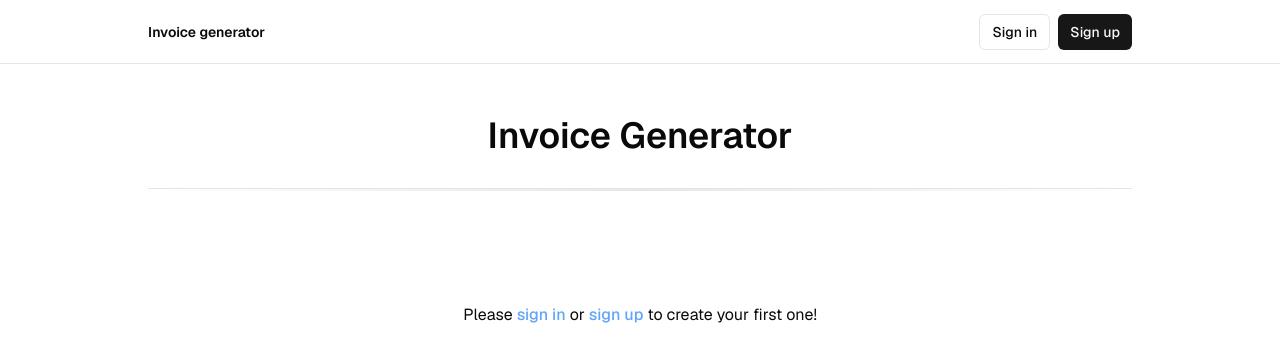
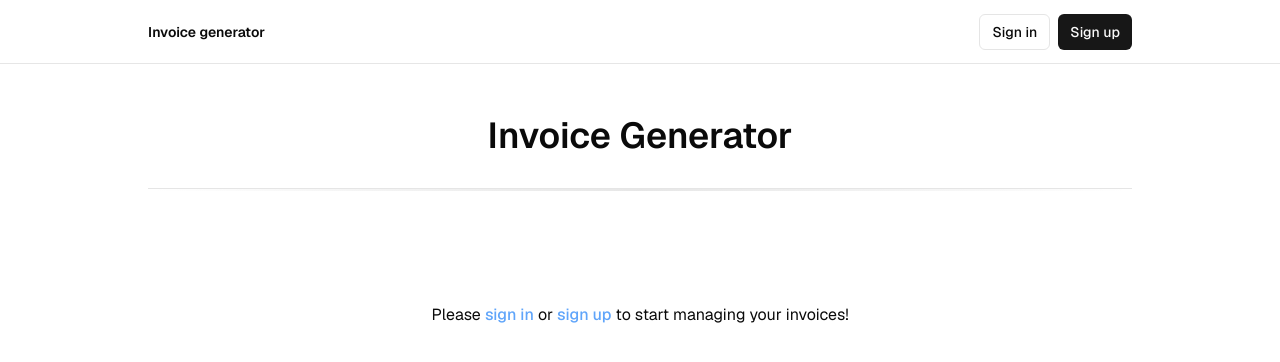
Before and after one commit to IhorLeonov/invoice-generator, a Next.js app: page / in a window 1280 px wide. Shown: the top 362 px of the page. Built offline with nearby package versions, Linux system fonts and the light colour scheme; no server answers.

Commit message:
Update page.tsx

```diff
--- a/app/page.tsx
+++ b/app/page.tsx
@@ -15,7 +15,7 @@ export default async function Home() {
           <Link className="font-medium text-blue-400" href="/sign-up">
             sign up
           </Link>{" "}
-          to create your first one!
+          to start managing your invoices!
         </p>
       </div>
     </>
```
